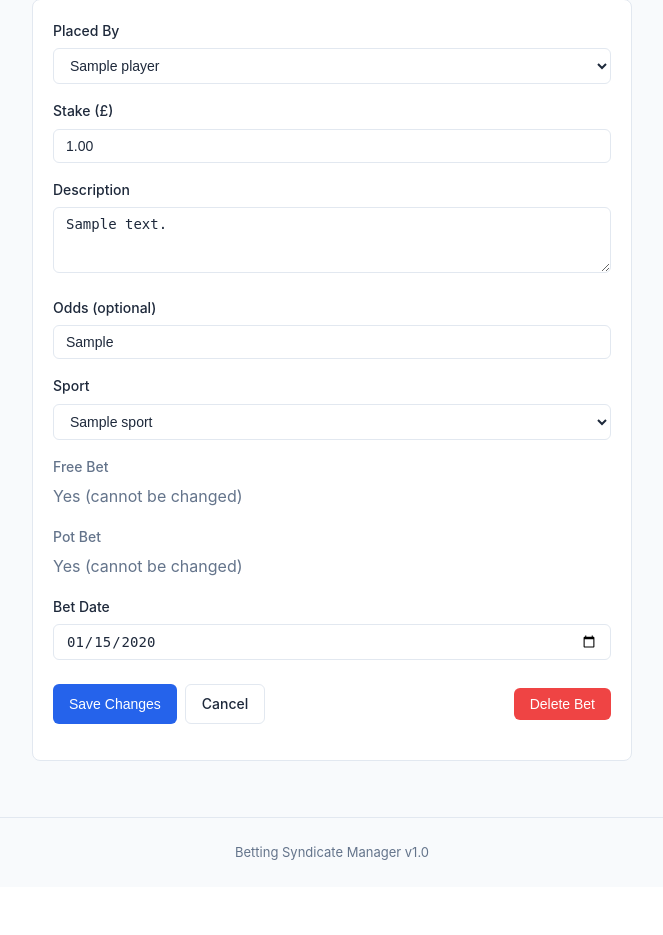
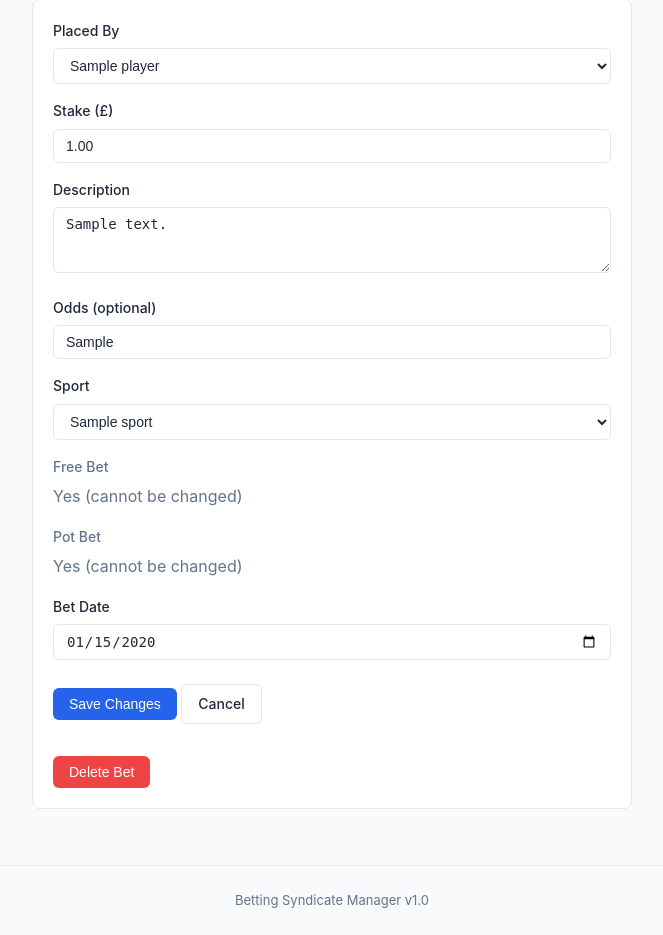
Before and after one commit to spacedlevo/betting_syndicate, a FastAPI app: page /bets/1/edit in a window 1280 px wide. Shown: the part 168-1103 px from the top of the page, without its empty margins (308-971 px from the left). Before the commit the page ends 1028 px from the top, so only its background shows below. Run offline with FastAPI, Linux system fonts and the light colour scheme; tables that the repository leaves empty hold one stand-in row (values such as "Sample post").

Commit message:
fixed errors

```diff
--- a/app/templates/bets/form.html
+++ b/app/templates/bets/form.html
@@ -151,18 +151,17 @@
         </div>
         {% endif %}
 
-        <div class="form-group" style="margin-top: 1.5rem; display: flex; justify-content: space-between; align-items: center; flex-wrap: wrap; gap: 0.5rem;">
-            <div style="display: flex; gap: 0.5rem;">
+        <div class="form-group" style="margin-top: 1.5rem;">
             <button type="submit" class="btn btn-primary">{% if bet %}Save Changes{% else %}Place Bet{% endif %}</button>
             <a href="{% if bet %}/bets/{{ bet.id }}{% else %}/bets{% endif %}" class="btn btn-outline">Cancel</a>
         </div>
+    </form>
     {% if bet %}
+    <hr style="border: none; border-top: 1px solid var(--border-color); margin: 1rem 0;">
     <form method="post" action="/bets/{{ bet.id }}/delete" onsubmit="return confirm('Delete this bet and all its ledger entries? This cannot be undone.');">
         <button type="submit" class="btn btn-danger">Delete Bet</button>
     </form>
     {% endif %}
-        </div>
-    </form>
 </div>
 {% endif %}
 {% endblock %}
```
Also changed, not shown: 2 other files. Lines whose indentation alone changed are shown as unchanged.
